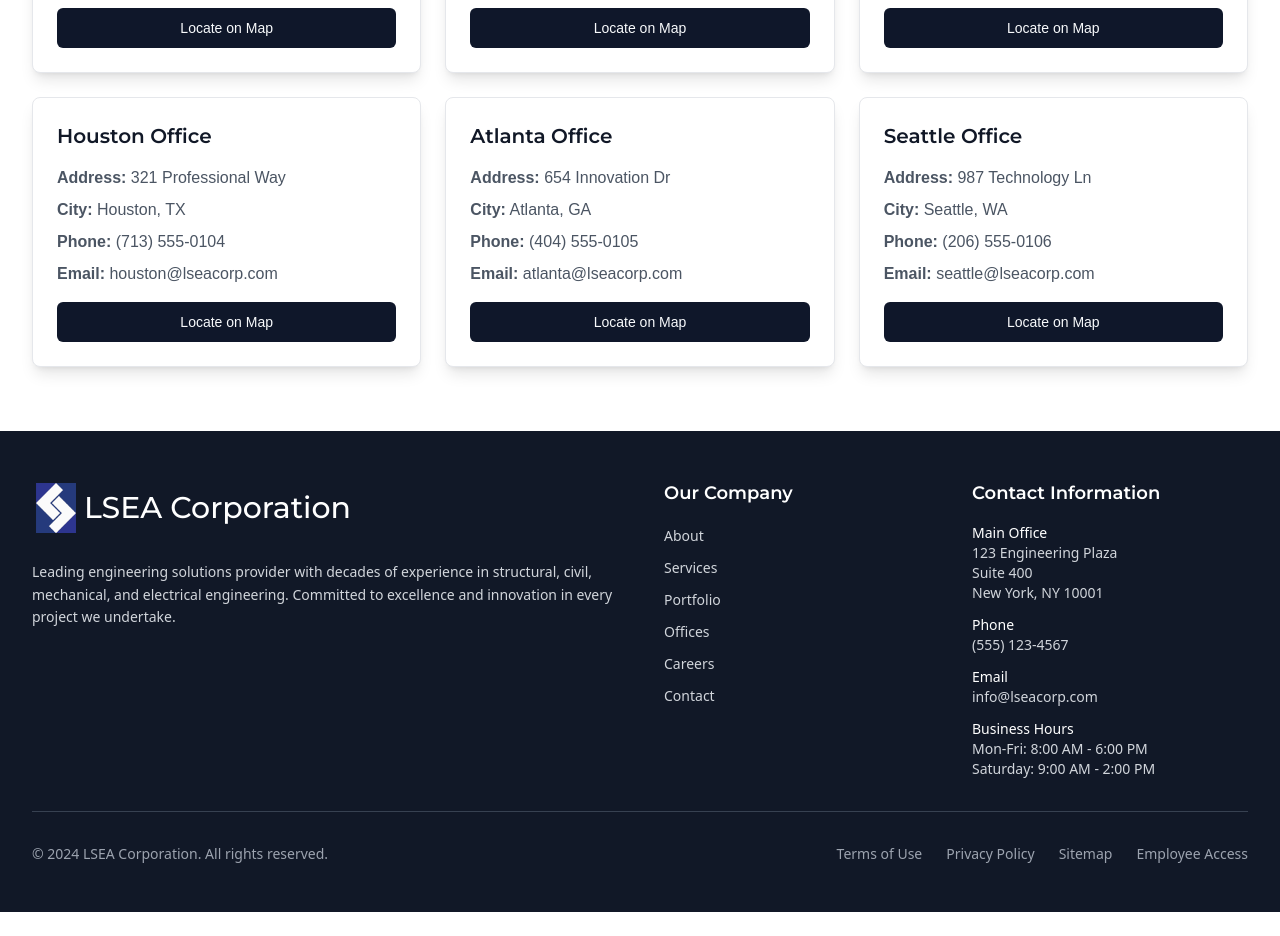
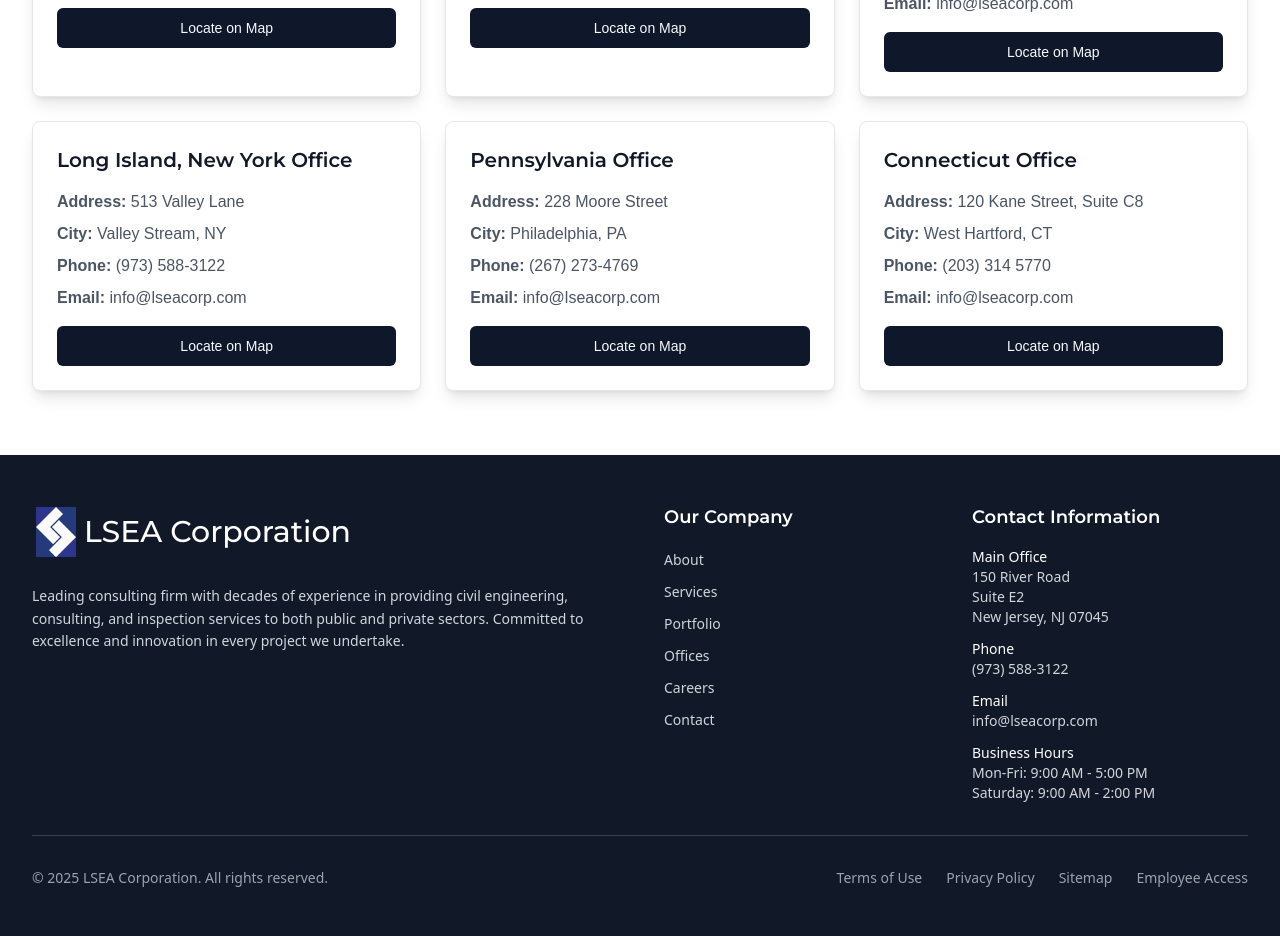
Before and after one commit to alballer08/lsea-corp-site, a React (Vite) app: page /offices in a window 1280 px wide. Shown: the part 1340-2276 px from the top of the page. Before the commit the page ends 2252 px from the top, so only its background shows below. Built offline with nearby package versions, Linux system fonts and the light colour scheme.

Commit message:
Change Info

```diff
--- a/src/components/Footer.tsx
+++ b/src/components/Footer.tsx
@@ -35,8 +35,7 @@
               <span className="text-3xl font-medium font-montserrat">LSEA Corporation</span>
             </Link>
             <p className="text-gray-300 text-sm leading-relaxed">
-              Leading engineering solutions provider with decades of experience in structural,
-              civil, mechanical, and electrical engineering. Committed to excellence and innovation
+              Leading consulting firm with decades of experience in providing civil engineering, consulting, and inspection services to both public and private sectors. Committed to excellence and innovation
               in every project we undertake.
             </p>
           </div>
@@ -109,13 +108,13 @@
               <div className="space-y-3 text-gray-300">
                 <div>
                   <p className="font-medium text-white text-sm">Main Office</p>
-                  <p className="text-sm">123 Engineering Plaza</p>
-                  <p className="text-sm">Suite 400</p>
-                  <p className="text-sm">New York, NY 10001</p>
+                  <p className="text-sm">150 River Road</p>
+                  <p className="text-sm">Suite E2</p>
+                  <p className="text-sm">New Jersey, NJ 07045</p>
                 </div>
                 <div>
                   <p className="font-medium text-white text-sm">Phone</p>
-                  <p className="text-sm">(555) 123-4567</p>
+                  <p className="text-sm">(973) 588-3122</p>
                 </div>
                 <div>
                   <p className="font-medium text-white text-sm">Email</p>
@@ -123,7 +122,7 @@
                 </div>
                 <div>
                   <p className="font-medium text-white text-sm">Business Hours</p>
-                  <p className="text-sm">Mon-Fri: 8:00 AM - 6:00 PM</p>
+                  <p className="text-sm">Mon-Fri: 9:00 AM - 5:00 PM</p>
                   <p className="text-sm">Saturday: 9:00 AM - 2:00 PM</p>
                 </div>
               </div>
@@ -135,7 +134,7 @@
         <div className="border-t border-gray-700 mt-8 pt-8">
           <div className="flex flex-col md:flex-row justify-between items-center">
             <p className="text-gray-400 text-sm">
-              © 2024 LSEA Corporation. All rights reserved.
+              © 2025 LSEA Corporation. All rights reserved.
             </p>
             <div className="flex space-x-6 mt-4 md:mt-0">
               <Link
--- a/src/pages/Contact.tsx
+++ b/src/pages/Contact.tsx
@@ -137,9 +137,9 @@
                     Headquarters
                   </h3>
                   <p className="font-arial text-gray-600">
-                    123 Engineering Plaza<br />
-                    Suite 100<br />
-                    New York, NY 10001
+                    150 River Road<br />
+                    Suite E2<br />
+                    Montville, NJ 07045
                   </p>
                 </div>
 
@@ -148,8 +148,8 @@
                     Phone
                   </h3>
                   <p className="font-arial text-gray-600">
-                    Main: (212) 555-0100<br />
-                    Toll-Free: (800) 555-LSEA
+                    Main: (973) 588-3122<br />
+                    Fax: (973) 588-3123
                   </p>
                 </div>
 
@@ -159,8 +159,7 @@
                   </h3>
                   <p className="font-arial text-gray-600">
                     General: info@lseacorp.com<br />
-                    Projects: projects@lseacorp.com<br />
-                    Careers: careers@lseacorp.com
+                    Projects: kimlaw@lseacorp.com<br />
                   </p>
                 </div>
 
@@ -169,7 +168,7 @@
                     Business Hours
                   </h3>
                   <p className="font-arial text-gray-600">
-                    Monday - Friday: 8:00 AM - 6:00 PM EST<br />
+                    Monday - Friday: 9:00 AM - 5:00 PM EST<br />
                     Saturday: 9:00 AM - 2:00 PM EST<br />
                     Sunday: Closed
                   </p>
--- a/src/pages/Offices.tsx
+++ b/src/pages/Offices.tsx
@@ -13,12 +13,12 @@
   }, []);
 
   const offices = [
-    { id: 1, name: 'New York Office', address: '123 Business Ave', city: 'New York', state: 'NY', phone: '(212) 555-0101', email: 'ny@lseacorp.com', lat: 40.7128, lng: -74.0060 },
-    { id: 2, name: 'Los Angeles Office', address: '456 Corporate Blvd', city: 'Los Angeles', state: 'CA', phone: '(213) 555-0102', email: 'la@lseacorp.com', lat: 34.0522, lng: -118.2437 },
-    { id: 3, name: 'Chicago Office', address: '789 Engineering St', city: 'Chicago', state: 'IL', phone: '(312) 555-0103', email: 'chicago@lseacorp.com', lat: 41.8781, lng: -87.6298 },
-    { id: 4, name: 'Houston Office', address: '321 Professional Way', city: 'Houston', state: 'TX', phone: '(713) 555-0104', email: 'houston@lseacorp.com', lat: 29.7604, lng: -95.3698 },
-    { id: 5, name: 'Atlanta Office', address: '654 Innovation Dr', city: 'Atlanta', state: 'GA', phone: '(404) 555-0105', email: 'atlanta@lseacorp.com', lat: 33.7490, lng: -84.3880 },
-    { id: 6, name: 'Seattle Office', address: '987 Technology Ln', city: 'Seattle', state: 'WA', phone: '(206) 555-0106', email: 'seattle@lseacorp.com', lat: 47.6062, lng: -122.3321 },
+    { id: 1, name: 'Montville, New Jersey Office', address: '150 River Road, Suite E2', city: 'New Jersey', state: 'NJ', phone: '(973) 588-3122', email: 'info@lseacorp.com', lat: 40.891025, lng: -74.370403 },
+    { id: 2, name: 'Cherry Hill, New Jersey Office', address: '1101 North Kings Highway, Suite 311', city: 'Cherry Hill', state: 'NJ', phone: '(856) 330-4613', email: 'info@lseacorp.com', lat: 39.920354, lng: -75.002733 },
+    { id: 3, name: 'New York Office', address: '1350 6th Avenue, West 55th Street, 3rd Floor', city: 'New York', state: 'NY', phone: '(973) 588-3123', email: 'info@lseacorp.com', lat: 40.763041, lng: -73.978132 },
+    { id: 4, name: 'Long Island, New York Office', address: '513 Valley Lane', city: 'Valley Stream', state: 'NY', phone: '(973) 588-3122', email: 'info@lseacorp.com', lat: 40.647811, lng: -73.721406 },
+    { id: 5, name: 'Pennsylvania Office', address: '228 Moore Street', city: 'Philadelphia', state: 'PA', phone: '(267) 273-4769', email: 'info@lseacorp.com', lat: 39.925500, lng: -75.150530 },
+    { id: 6, name: 'Connecticut Office', address: '120 Kane Street, Suite C8', city: 'West Hartford', state: 'CT', phone: '(203) 314 5770', email: 'info@lseacorp.com', lat: 41.751044, lng: -72.718931 },
   ];
 
   const filteredOffices = selectedState === 'all'
```
